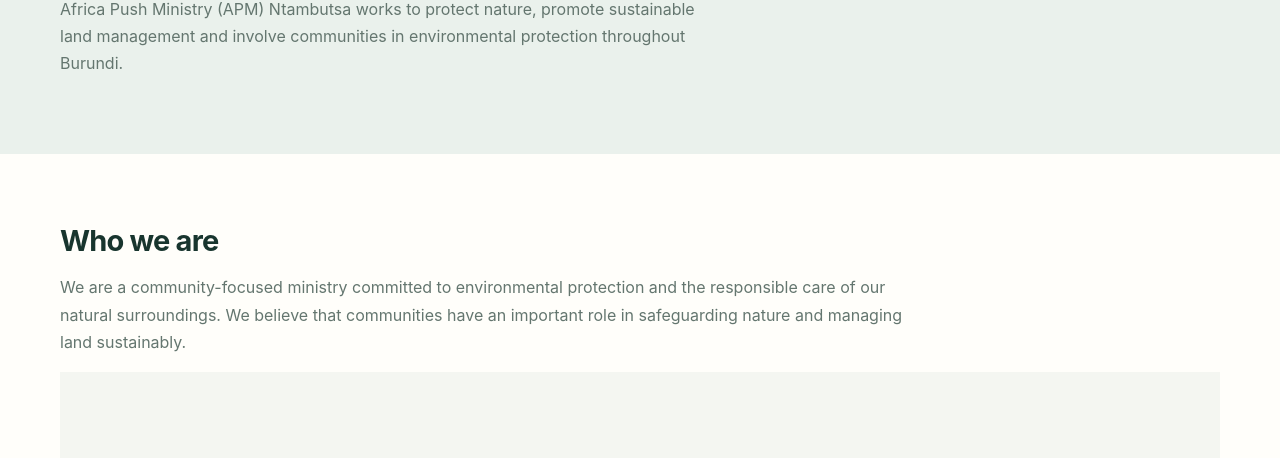
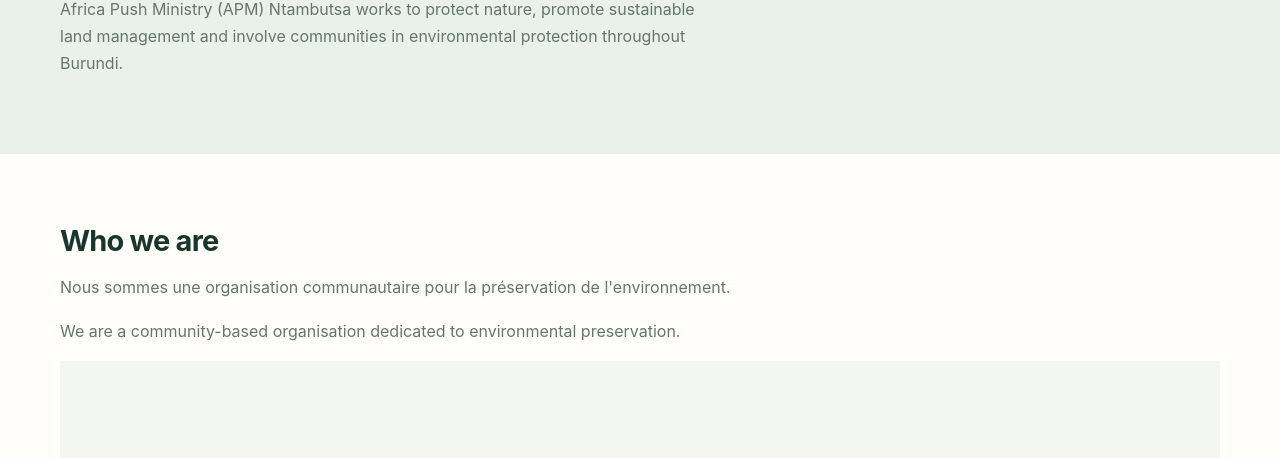
Before and after one commit to AfricaPushMinistry/AfricaPushMinistry.github.io, a plain HTML site: page about.html in a window 1280 px wide. Shown: the part 287-745 px from the top of the page. Drawn offline with Linux system fonts and the light colour scheme.

Commit message:
Use official French organisation bio on About page

```diff
--- a/about.html
+++ b/about.html
@@ -39,7 +39,8 @@
       <div class="container">
         <div class="content-narrow">
           <h2>Who we are</h2>
-          <p>We are a community-focused ministry committed to environmental protection and the responsible care of our natural surroundings. We believe that communities have an important role in safeguarding nature and managing land sustainably.</p>
+          <p class="organization-bio" lang="fr">Nous sommes une organisation communautaire pour la préservation de l'environnement.</p>
+          <p class="organization-bio-translation" lang="en">We are a community-based organisation dedicated to environmental preservation.</p>
         </div>
 
         <section class="mission-section section-space" aria-label="Our mission and vision">
```
